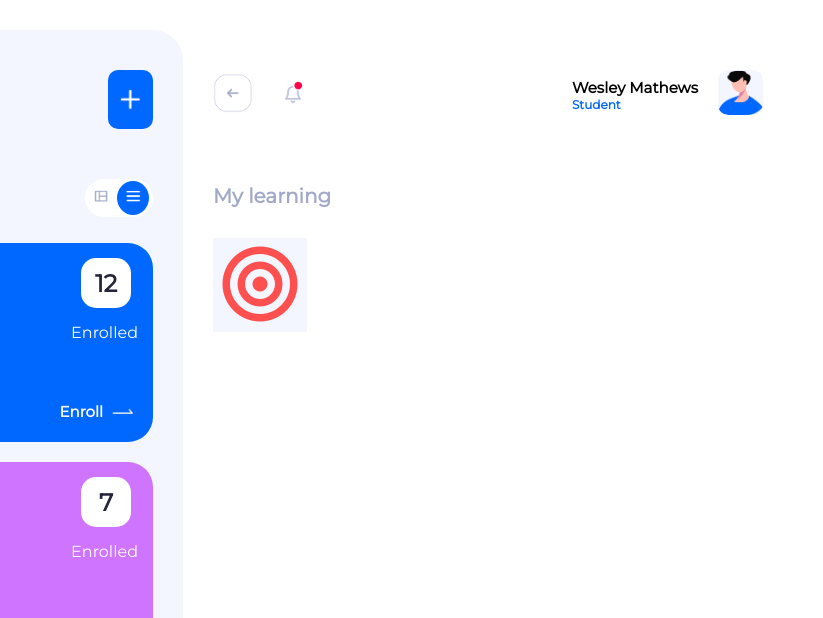
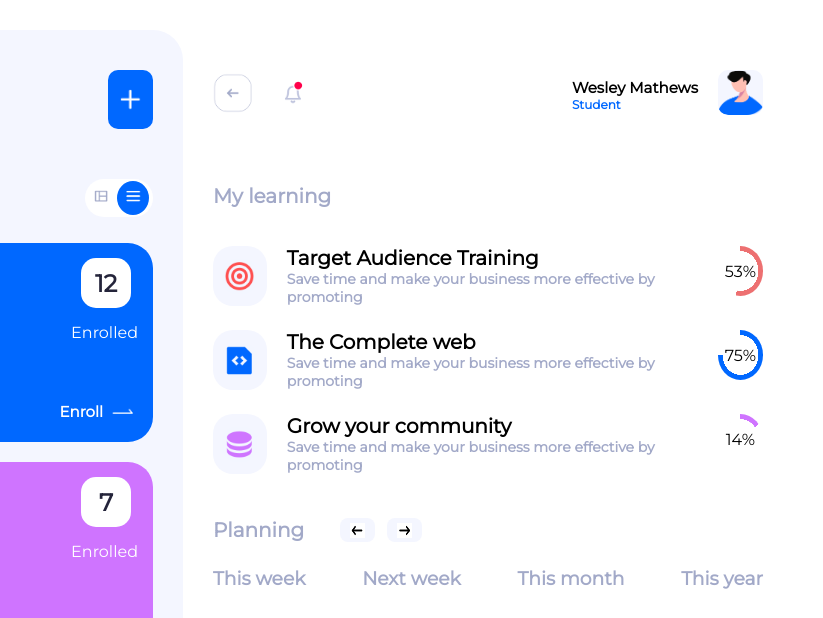
Before and after one commit to Vishnuprasanth-mediwave/course_activity, a plain HTML site: page site/index.html in a window 1280 px wide. Shown: the top 618 px of the page, 457-1280 px from the left. Drawn offline with Linux system fonts and the light colour scheme; a web font is replaced by a local one.

Commit message:
second commit

```diff
--- a/site/index.html
+++ b/site/index.html
@@ -144,11 +144,53 @@
             </div>
             <section class="right-side-middle">
                 <div class="right-card target-card">
-                    <div class="target-icon-content">
-                        <img src="assets/my-learning-icon1.png" alt="">
+                    <div class="right-icon-content">
+                        <div class="target-icon">
+                            <img src="assets/my-learning-icon1.png" alt="">
+                        </div>
+                        <div class="right-content">
+                            <h3>Target Audience Training</h3>
+                            <p>Save time and make your business more effective by promoting</p>
+                        </div>
                     </div>
+                    <div class="progress-bar-grow five-three"></div>
+                </div>
+                <div class="right-card target-card">
+                    <div class="right-icon-content">
+                        <div class="target-icon">
+                            <img src="assets/my-learning-icon2.png" alt="">
+                        </div>
+                        <div class="right-content">
+                            <h3>The Complete web</h3>
+                            <p>Save time and make your business more effective by promoting</p>
+                        </div>
+                    </div>
+                    <div class="progress-bar-grow seven-five"></div>
+                </div>
+                <div class="right-card target-card">
+                    <div class="right-icon-content">
+                        <div class="target-icon">
+                            <img src="assets/my-learning-icon3.png" alt="">
+                        </div>
+                        <div class="right-content">
+                            <h3>Grow your community</h3>
+                            <p>Save time and make your business more effective by promoting</p>
+                        </div>
+                    </div>
+                    <div class="progress-bar-grow "></div>
                 </div>
             </section>
+            <div class="course planning">
+                <h4>Planning</h4>
+                <div class="left-arrow right"><img src="assets/slider-left.png" alt=""></div>
+                <div class="right-arrow right"><img src="assets/slider-right.png" ></div>
+            </div>
+            <div class="right-planning">
+                <h3>This week</h3>
+                <h3>Next week</h3>
+                <h3>This month</h3>
+                <h3>This year</h3>
+            </div>
         </div>
     </div>
 </body>
--- a/site/style.css
+++ b/site/style.css
@@ -4,15 +4,26 @@
 }
 body{
     font-family: 'Montserrat', sans-serif;
-
 }
 .total-container{
     padding: 30px;
     display: grid;
     grid-template-columns: 1fr 1fr;
 }
+@media (max-width: 1240px){
+    .total-container{
+        padding: 0px;
+        grid-template-columns: 500px auto;
+    }
+}
+@media (max-width: 1040px){
+    .total-container{
+        padding: 0px;
+        grid-template-columns: auto;
+    }
+}
 .course-activity{
-    background-color: #f4f6ff;
+    background-color: #F4F6FF;
     padding: 40px 30px;
     border-radius: 30px;
 }
@@ -25,16 +36,16 @@ body{
 .with-date h1{
     font-weight: 700;
     font-size: 30px;
-    color: #24243a;
+    color: #24243A;
 }
 .with-date h4{
     font-weight: 700;
     font-size: 18px;
-    color: #0068ff;
+    color: #0068FF;
 }
 .plus-icon{
    width: 45px;
-    background-color: #0068ff;
+    background-color: #0068FF;
     border-radius: 10px;
     display: flex;
     justify-content: center;
@@ -57,7 +68,7 @@ body{
 .course h4{
     font-weight: 700;
     font-size: 20px;
-    color: #a2a9c8;
+    color: #A2A9C8;
     padding-right: 14px;
 }
 .left-arrow, .right-arrow{
@@ -88,7 +99,7 @@ body{
     padding: 4px 5px
 }
 .menu-icon{
-    background-color: #0068ff;
+    background-color: #0068FF;
     border-radius: 50%;
 }
 .card-blue, .card-pink, .card-yellow, .card-orange{
@@ -97,20 +108,20 @@ body{
     color: white;
 }
 .card-blue{
-    background-color: #0068ff;
+    background-color: #0068FF;
     margin-bottom: 20px ;
 }
 .card-pink{
     margin-bottom: 20px ;
-    background-color: #cf74ff;
+    background-color: #CF74FF;
 }
 .card-yellow{
     margin-bottom: 20px ;
-    background-color: #fadb39;
+    background-color: #FADB39;
 }
 .card-orange{
     margin-bottom: 20px ;
-    background-color: #ed7071;
+    background-color: #ED7071;
 }
 .flex-layout{
     display: flex;
@@ -141,9 +152,8 @@ body{
     justify-content: center;
     align-items:center ;
     background-color: white;
-    color: #24243a;
+    color: #24243A;
     border-radius: 15px;
-
 }
 .bar-icon{
     display: flex;
@@ -213,7 +223,7 @@ body{
 .profile img{
     width: 45px;
     height: 45px;
-    background-color: #f4f6ff;
+    background-color: #F4F6FF;
     border-radius: 10px;
 }
 .name{
@@ -226,8 +236,105 @@ body{
 .name p{
     font-size: 12px;
     font-weight: 700;
-    color: #0068ff;
+    color: #0068FF;
 }
 .learning{
-    padding-bottom: 30px;
+    padding-bottom: 38px;
 }
+.target-icon {
+    display: flex;
+    justify-content: center;
+    align-items: center;
+    width: 60px;
+    height: 60px;
+    background-color: #F4F6FF;
+    border-radius: 20px;
+    background-color: #F4F6FF;
+}
+.target-icon img{
+    width: 35px;
+    height: 35px;
+    border-radius: 15px;
+}
+.right-card{
+    padding-bottom: 24px;
+    display: flex;
+    justify-content: space-between;
+}
+.right-icon-content{
+    display: flex;
+}
+.right-content{
+    padding: 0px 30px 0px 20px;
+}
+.right-content h3{
+    font-size: 20px;
+    font-weight: 800;
+}
+.right-content p{
+    font-size: 14px;
+    font-weight: 800;
+    color: #A2A9C8;
+}
+.percentage{
+    display: flex;
+    justify-content: center;
+    align-items: center;
+    width: 50px;
+    height: 50px;
+    background-color: #0068FF;
+    border-radius: 50%;
+    border: 4px solid black;
+}
+.right-side-middle{
+    padding-bottom: 20px;
+}
+.planning h4{
+    padding-right: 30px;
+}
+.right{
+    background-color: #F4F6FF;
+}
+.right-planning{
+    padding-top: 25px;
+    display: flex;
+    justify-content: space-between;
+}
+.right-planning h3{
+    color: #A2A9C8;
+}
+.right-planning h3:hover{
+    color: #24243A;
+    border-bottom: 4px solid #0068FF;
+    transition: 0.2s;
+}
+.progress-bar-grow{
+    display: flex;
+    justify-content: center;
+    align-items: center;
+    width: 50px;
+    height: 50px;
+    border-radius: 50%;
+    background:
+    radial-gradient(closest-side, white 79%, transparent 80% 100%),
+    conic-gradient(#CF74FF 14%, white 0);
+  }
+  .progress-bar-grow::before {
+    content: "14%";
+  }
+  .seven-five {
+  background:
+    radial-gradient(closest-side, white 79%, transparent 80% 100%),
+    conic-gradient(#0068FF 75%, white 0);
+  }
+  .seven-five::before {
+    content: "75%";
+  }
+  .five-three {
+    background:
+      radial-gradient(closest-side, white 79%, transparent 80% 100%),
+      conic-gradient(#ED7071 53%, white 0);
+    }
+    .five-three::before {
+      content: "53%";
+    }
```
